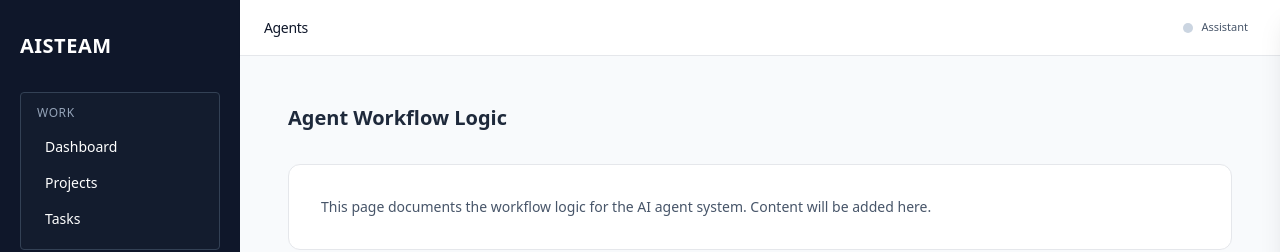
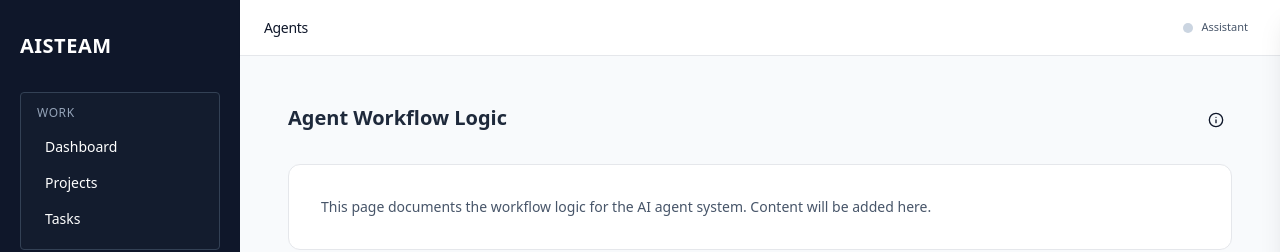
Before and after one commit to DIGITALSteamAI/aisteam, a Next.js app: page /agents/workflow in a window 1280 px wide. Shown: the top 252 px of the page. Built offline with nearby package versions, Linux system fonts and the light colour scheme; no server answers.

Commit message:
Fix TypeScript error: Use 'agents' as infoPage value for workflow page

```diff
--- a/app/agents/workflow/page.tsx
+++ b/app/agents/workflow/page.tsx
@@ -4,7 +4,7 @@ import PageWrapper from "../../components/PageWrapper";
 
 export default function AgentWorkflowPage() {
   return (
-    <PageWrapper title="Agent Workflow Logic" infoPage="agents-workflow">
+    <PageWrapper title="Agent Workflow Logic" infoPage="agents">
       <div className="bg-white border rounded-xl p-8 text-slate-800 space-y-6">
         <p className="text-sm text-slate-600">
           This page documents the workflow logic for the AI agent system. Content will be added here.
```
